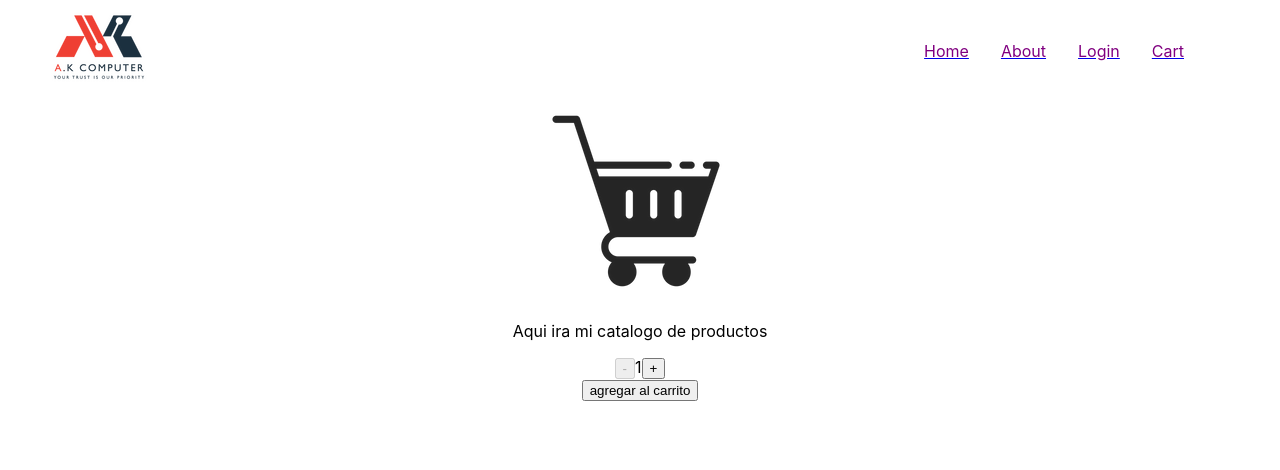
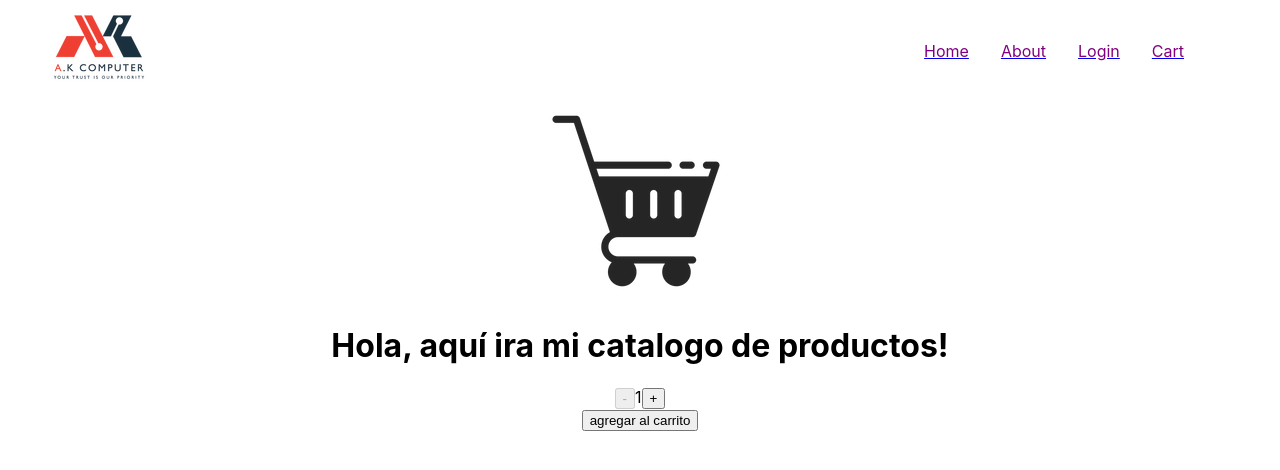
Before and after one commit to delhierroantonio/react-NavBar, a React (Create React App) app: page / in a window 1280 px wide. Shown: the top 470 px of the page. Built offline with nearby package versions, Linux system fonts and the light colour scheme.

Commit message:
cambiar el nombre del componente cartListItem por ItemListContainer y pasar un mensaje por props al mismo

```diff
--- a/src/App.js
+++ b/src/App.js
@@ -7,7 +7,7 @@ function App() {
   return (
     <div className="App">
       <NavBar />
-      <ItemListContainer />
+      <ItemListContainer greetings={'Hola, aquí ira mi catalogo de productos!'}/>
     </div>
   );
 }
--- a/src/components/ItemListContainer/ItemListContainer.js
+++ b/src/components/ItemListContainer/ItemListContainer.js
@@ -2,14 +2,14 @@ import React from 'react'
 import cartLogo from '../../logos/cartLogo.png'
 import ItemCount from '../ItemCount/ItemCount'
 
-const ItemListContainer = () => {
+const ItemListContainer = (props) => {
   const onAdd = (cantidad) => {
     console.log(`la cantidad a comprar sera: ${cantidad}`)
   }
   return (
     <div>
       <img src={cartLogo} alt='cart button' />
-      <p>Aqui ira mi catalogo de productos</p>
+      <h1>{props.greetings}</h1>
       <ItemCount initial={1} stock={5} onAdd={onAdd} />
     </div>
   )
```
